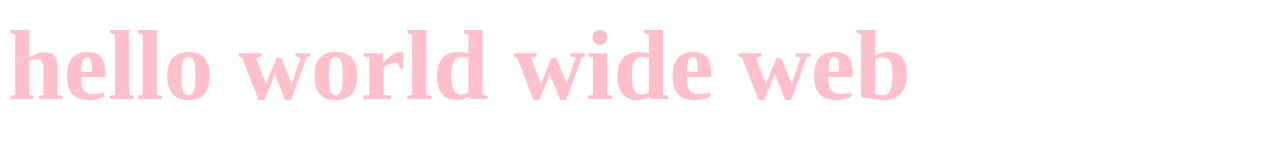
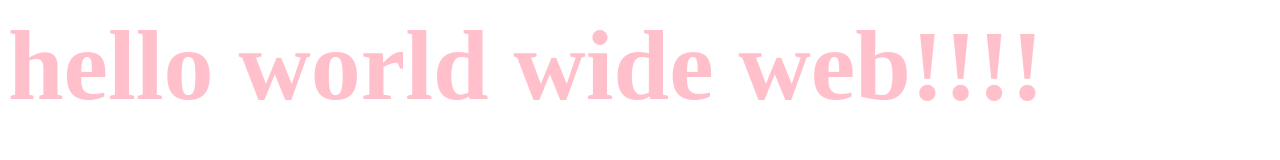
Before and after one commit to nbriz/d-demo, a plain HTML site: page index.html in a window 1280 px wide. Drawn offline with Linux system fonts and the light colour scheme.

Commit message:
added exclamation marks

```diff
--- a/index.html
+++ b/index.html
@@ -6,4 +6,4 @@
   }
 
 </style>
-<h1>hello world wide web</h1>
+<h1>hello world wide web!!!!</h1>
```
